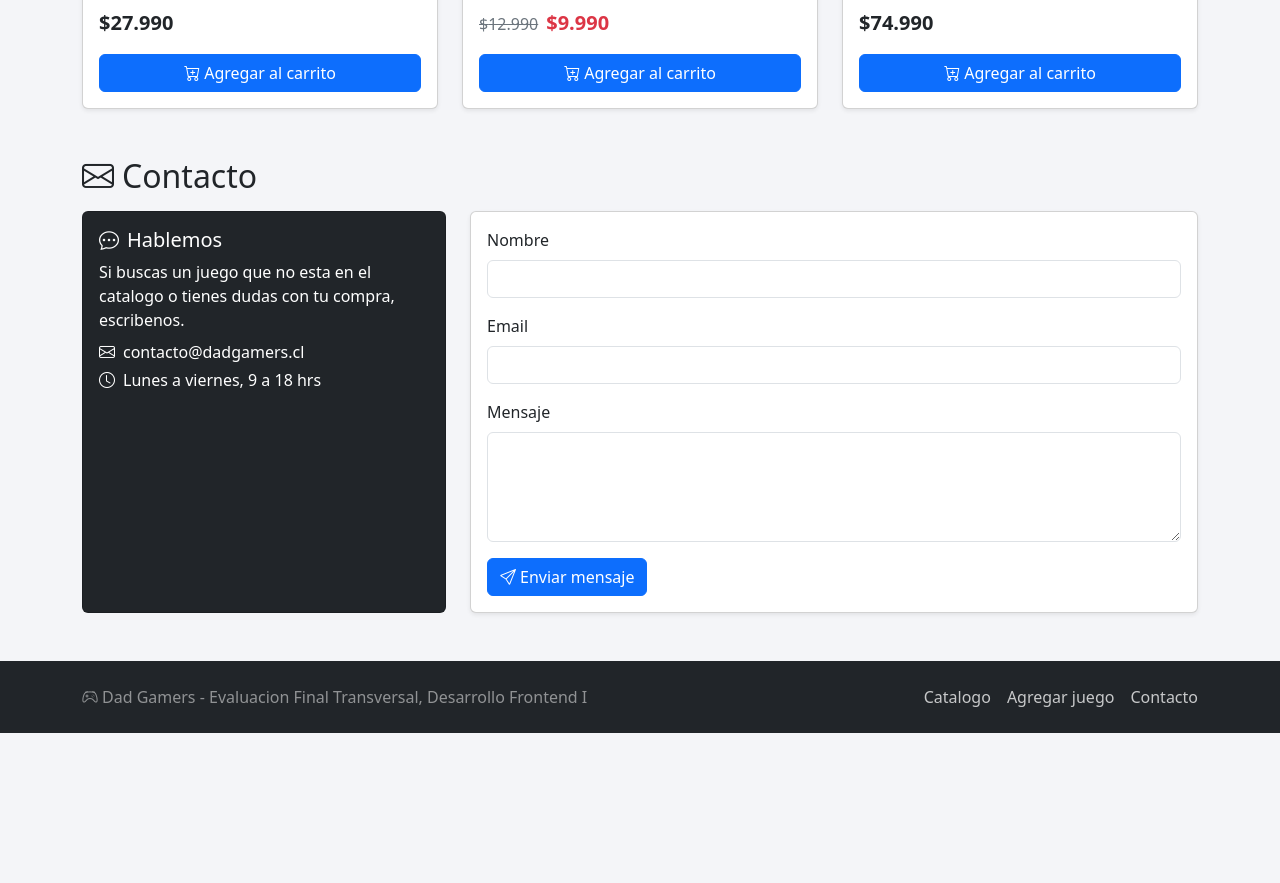
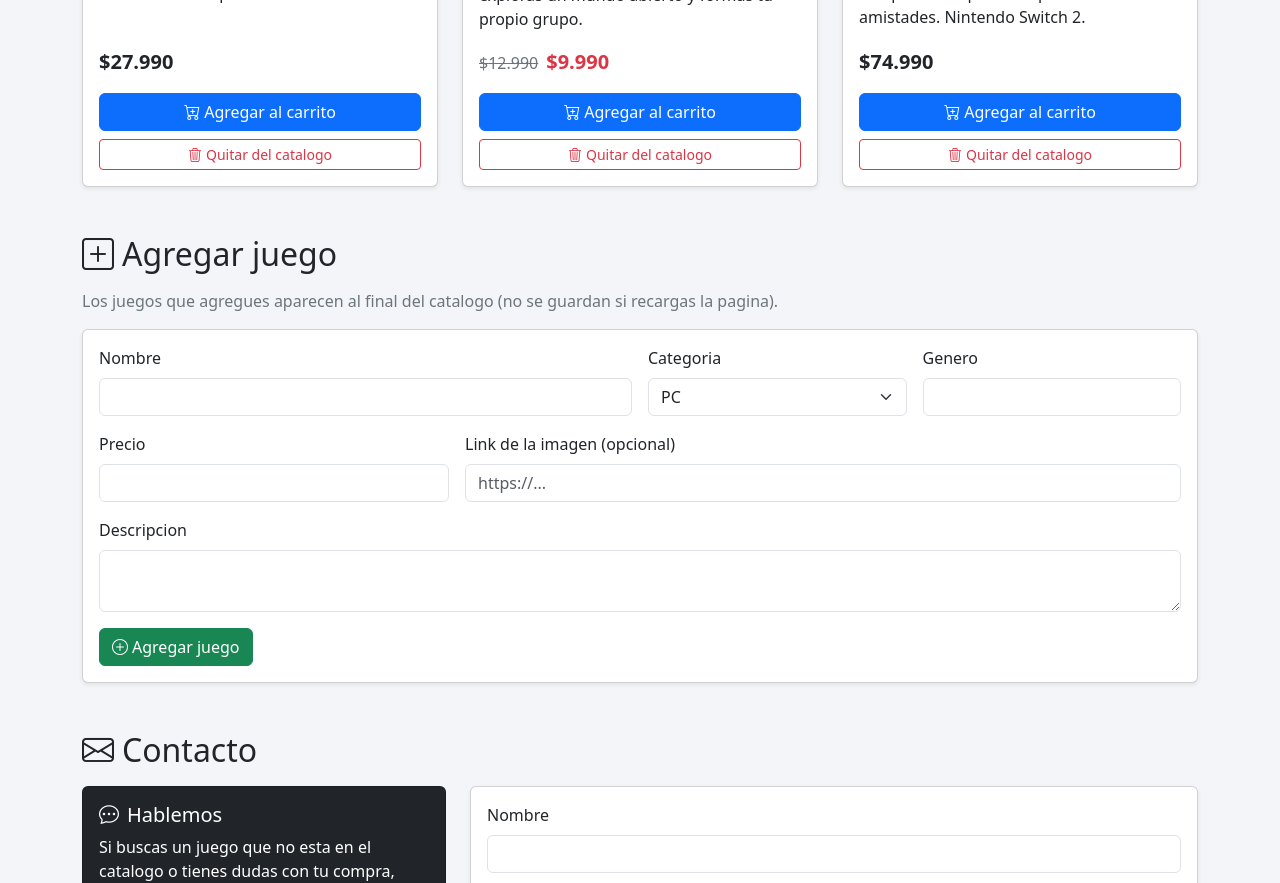
Before and after one commit to Dalvae/frontendI, a React (Vite) app in the folder s9/: page / in a window 1280 px wide. Shown: the part 1240-2123 px from the top of the page. Before the commit the page ends 1973 px from the top, so only its background shows below. Built offline with nearby package versions, Linux system fonts and the light colour scheme.

Commit message:
eft: formulario para agregar juegos y boton para quitarlos del catalogo usando el estado de productos

```diff
--- a/s9/src/App.jsx
+++ b/s9/src/App.jsx
@@ -5,6 +5,7 @@ import Cart from './components/Cart'
 import FiltroCategorias from './components/FiltroCategorias'
 import Footer from './components/Footer'
 import ContactForm from './components/ContactForm'
+import AgregarJuego from './components/AgregarJuego'
 
 function App() {
   const [productos, setProductos] = useState([])
@@ -79,6 +80,21 @@ function App() {
     setCarrito(carrito.filter((item) => item.id !== id))
   }
 
+  // agrega un juego nuevo a la lista, el id es el mayor que hay + 1
+  const agregarJuego = (juego) => {
+    let mayor = 0
+    productos.forEach((p) => {
+      if (p.id > mayor) mayor = p.id
+    })
+    setProductos([...productos, { ...juego, id: mayor + 1 }])
+  }
+
+  // saca el juego del catalogo y tambien del carrito si estaba
+  const eliminarJuego = (id) => {
+    setProductos(productos.filter((p) => p.id !== id))
+    setCarrito(carrito.filter((item) => item.id !== id))
+  }
+
   // filtro por categoria y por lo que se busco
   const productosFiltrados = productos.filter((p) => {
     const okCategoria = categoria === 'todas' || p.categoria === categoria
@@ -116,7 +132,9 @@ function App() {
       </div>
     )
   } else {
-    contenido = <ProductList productos={productosFiltrados} carrito={carrito} onAgregar={agregar} />
+    contenido = (
+      <ProductList productos={productosFiltrados} carrito={carrito} onAgregar={agregar} onEliminarJuego={eliminarJuego} />
+    )
   }
 
   return (
@@ -156,6 +174,12 @@ function App() {
             {contenido}
           </section>
 
+          <section id="agregar" className="mb-5">
+            <h2 className="mb-3"><i className="bi bi-plus-square me-2"></i>Agregar juego</h2>
+            <p className="text-secondary">Los juegos que agregues aparecen al final del catalogo (no se guardan si recargas la pagina).</p>
+            <AgregarJuego onAgregarJuego={agregarJuego} />
+          </section>
+
           <section id="contacto" className="mb-4">
             <h2 className="mb-3"><i className="bi bi-envelope me-2"></i>Contacto</h2>
             <ContactForm />
--- /dev/null
+++ b/s9/src/components/AgregarJuego.jsx
@@ -0,0 +1,85 @@
+import { useState } from 'react'
+
+const VACIO = { nombre: '', categoria: 'pc', genero: '', precio: '', descripcion: '', imagen: '' }
+
+function AgregarJuego({ onAgregarJuego }) {
+  const [juego, setJuego] = useState(VACIO)
+  const [error, setError] = useState('')
+  const [agregado, setAgregado] = useState('')
+
+  const cambiar = (e) => {
+    setJuego({ ...juego, [e.target.name]: e.target.value })
+  }
+
+  const guardar = (e) => {
+    e.preventDefault()
+    setAgregado('')
+
+    if (juego.nombre.trim() === '' || juego.genero.trim() === '' || juego.descripcion.trim() === '') {
+      setError('Completa el nombre, el genero y la descripcion.')
+      return
+    }
+    const precio = Number(juego.precio)
+    if (!precio || precio <= 0) {
+      setError('El precio tiene que ser un numero mayor a 0.')
+      return
+    }
+
+    // si no ponen link de imagen uso una por defecto
+    onAgregarJuego({
+      nombre: juego.nombre.trim(),
+      categoria: juego.categoria,
+      genero: juego.genero.trim(),
+      precio: precio,
+      descripcion: juego.descripcion.trim(),
+      imagen: juego.imagen.trim() !== '' ? juego.imagen.trim() : 'img/sin-imagen.svg',
+      alt: 'Imagen de ' + juego.nombre.trim(),
+    })
+    setError('')
+    setAgregado(juego.nombre.trim())
+    setJuego(VACIO)
+  }
+
+  return (
+    <form className="card card-body shadow-sm" onSubmit={guardar} noValidate>
+      {error && <div className="alert alert-danger"><i className="bi bi-exclamation-triangle-fill me-2"></i>{error}</div>}
+      {agregado && <div className="alert alert-success"><i className="bi bi-check-circle-fill me-2"></i>{agregado} se agrego al catalogo.</div>}
+
+      <div className="row g-3">
+        <div className="col-md-6">
+          <label htmlFor="juego-nombre" className="form-label">Nombre</label>
+          <input id="juego-nombre" name="nombre" className="form-control" value={juego.nombre} onChange={cambiar} />
+        </div>
+        <div className="col-md-3">
+          <label htmlFor="juego-categoria" className="form-label">Categoria</label>
+          <select id="juego-categoria" name="categoria" className="form-select" value={juego.categoria} onChange={cambiar}>
+            <option value="pc">PC</option>
+            <option value="consola">Consola</option>
+          </select>
+        </div>
+        <div className="col-md-3">
+          <label htmlFor="juego-genero" className="form-label">Genero</label>
+          <input id="juego-genero" name="genero" className="form-control" value={juego.genero} onChange={cambiar} />
+        </div>
+        <div className="col-md-4">
+          <label htmlFor="juego-precio" className="form-label">Precio</label>
+          <input id="juego-precio" name="precio" type="number" min="1" className="form-control" value={juego.precio} onChange={cambiar} />
+        </div>
+        <div className="col-md-8">
+          <label htmlFor="juego-imagen" className="form-label">Link de la imagen (opcional)</label>
+          <input id="juego-imagen" name="imagen" type="url" className="form-control" placeholder="https://..." value={juego.imagen} onChange={cambiar} />
+        </div>
+        <div className="col-12">
+          <label htmlFor="juego-descripcion" className="form-label">Descripcion</label>
+          <textarea id="juego-descripcion" name="descripcion" rows="2" className="form-control" value={juego.descripcion} onChange={cambiar}></textarea>
+        </div>
+      </div>
+
+      <button className="btn btn-success align-self-start mt-3" type="submit">
+        <i className="bi bi-plus-circle me-1"></i>Agregar juego
+      </button>
+    </form>
+  )
+}
+
+export default AgregarJuego
--- a/s9/src/components/CartItem.jsx
+++ b/s9/src/components/CartItem.jsx
@@ -1,9 +1,10 @@
 function CartItem({ producto, cantidad, cambiarCantidad, eliminar }) {
   const precio = producto.precioOferta ? producto.precioOferta : producto.precio
+  const imagen = producto.imagen.startsWith('http') ? producto.imagen : import.meta.env.BASE_URL + producto.imagen
 
   return (
     <li className="list-group-item d-flex align-items-center gap-3">
-      <img className="carrito-img rounded" src={import.meta.env.BASE_URL + producto.imagen} alt={producto.alt} />
+      <img className="carrito-img rounded" src={imagen} alt={producto.alt} />
       <div className="flex-grow-1">
         <div className="fw-semibold">{producto.nombre}</div>
         <div className="small text-secondary">${precio.toLocaleString('es-CL')} c/u</div>
--- a/s9/src/components/ProductCard.jsx
+++ b/s9/src/components/ProductCard.jsx
@@ -1,8 +1,11 @@
-function ProductCard({ producto, enCarrito, onAgregar }) {
+function ProductCard({ producto, enCarrito, onAgregar, onEliminarJuego }) {
+  // las imagenes de los juegos agregados vienen con link completo, las del json no
+  const imagen = producto.imagen.startsWith('http') ? producto.imagen : import.meta.env.BASE_URL + producto.imagen
+
   return (
     <div className="col">
       <div className="card h-100 shadow-sm">
-        <img className="card-img-top" src={import.meta.env.BASE_URL + producto.imagen} alt={producto.alt} />
+        <img className="card-img-top" src={imagen} alt={producto.alt} />
         <div className="card-body d-flex flex-column">
           <h2 className="h5 card-title">
             {producto.nombre}
@@ -28,6 +31,9 @@ function ProductCard({ producto, enCarrito, onAgregar }) {
               <><i className="bi bi-cart-plus me-1"></i>Agregar al carrito</>
             )}
           </button>
+          <button className="btn btn-sm btn-outline-danger mt-2" onClick={() => onEliminarJuego(producto.id)}>
+            <i className="bi bi-trash3 me-1"></i>Quitar del catalogo
+          </button>
         </div>
       </div>
     </div>
--- a/s9/src/components/ProductList.jsx
+++ b/s9/src/components/ProductList.jsx
@@ -1,6 +1,6 @@
 import ProductCard from './ProductCard'
 
-function ProductList({ productos, carrito, onAgregar }) {
+function ProductList({ productos, carrito, onAgregar, onEliminarJuego }) {
   // cuando la busqueda no encuentra nada
   if (productos.length === 0) {
     return <div className="alert alert-info"><i className="bi bi-search me-2"></i>No encontramos juegos con ese filtro, prueba con otra busqueda.</div>
@@ -14,6 +14,7 @@ function ProductList({ productos, carrito, onAgregar }) {
           producto={p}
           enCarrito={carrito.some((item) => item.id === p.id)}
           onAgregar={onAgregar}
+          onEliminarJuego={onEliminarJuego}
         />
       ))}
     </div>
```
Also changed, not shown: s9/public/img/sin-imagen.svg (added).
